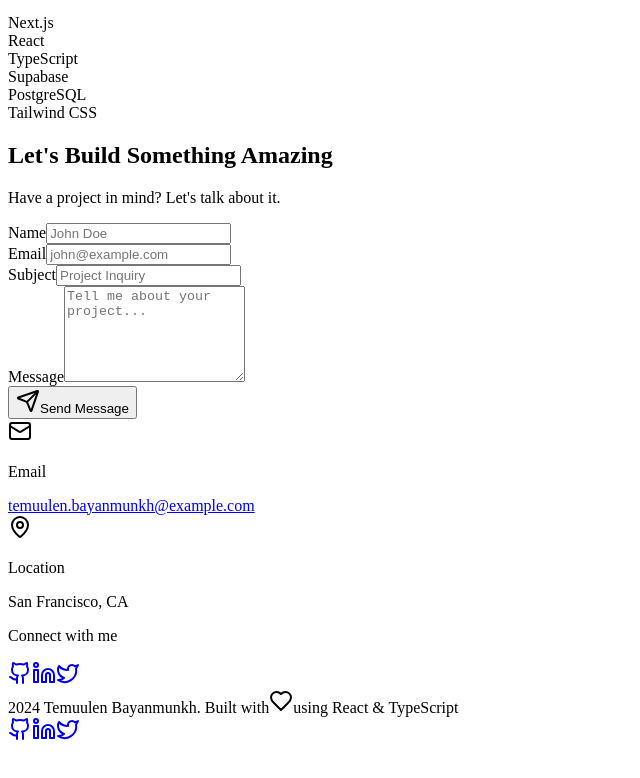
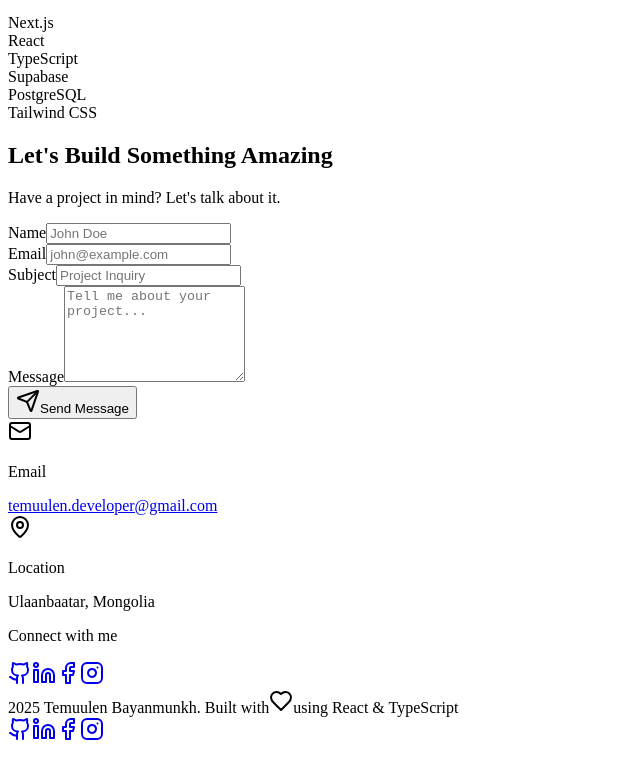
Before and after one commit to TemuulenBM/Portfolio, a React (Vite) app in the folder client/: page / in a window 1280 px wide. Shown: the part 4535-5313 px from the top of the page, without its empty margins (0-640 px from the left). Built offline with nearby package versions, Linux system fonts and the light colour scheme; a web font is replaced by a local one.

Commit message:
Update contact info: change email, location to Ulaanbaatar, replace Twitter with Facebook/Instagram, update year to 2025

```diff
--- a/client/src/components/portfolio/ContactSection.tsx
+++ b/client/src/components/portfolio/ContactSection.tsx
@@ -1,7 +1,7 @@
 import { useState } from "react";
 import { motion } from "framer-motion";
 import { useInView } from "react-intersection-observer";
-import { Send, Mail, MapPin, Github, Linkedin, Twitter, CheckCircle } from "lucide-react";
+import { Send, Mail, MapPin, Github, Linkedin, Facebook, Instagram, CheckCircle } from "lucide-react";
 import { Card } from "@/components/ui/card";
 import { Button } from "@/components/ui/button";
 import { Input } from "@/components/ui/input";
@@ -22,14 +22,15 @@ interface SocialLink {
 }
 
 const contactInfo: ContactInfo[] = [
-  { icon: Mail, label: "Email", value: "temuulen.bayanmunkh@example.com", href: "mailto:temuulen.bayanmunkh@example.com" },
-  { icon: MapPin, label: "Location", value: "San Francisco, CA" },
+  { icon: Mail, label: "Email", value: "temuulen.developer@gmail.com", href: "mailto:temuulen.developer@gmail.com" },
+  { icon: MapPin, label: "Location", value: "Ulaanbaatar, Mongolia" },
 ];
 
 const socialLinks: SocialLink[] = [
   { icon: Github, name: "GitHub", href: "https://github.com" },
   { icon: Linkedin, name: "LinkedIn", href: "https://linkedin.com" },
-  { icon: Twitter, name: "Twitter", href: "https://twitter.com" },
+  { icon: Facebook, name: "Facebook", href: "https://facebook.com" },
+  { icon: Instagram, name: "Instagram", href: "https://instagram.com" },
 ];
 
 export default function ContactSection() {
--- a/client/src/components/portfolio/Footer.tsx
+++ b/client/src/components/portfolio/Footer.tsx
@@ -1,12 +1,13 @@
 import { motion } from "framer-motion";
-import { ArrowUp, Github, Linkedin, Twitter, Heart } from "lucide-react";
+import { ArrowUp, Github, Linkedin, Facebook, Instagram, Heart } from "lucide-react";
 import { Button } from "@/components/ui/button";
 import { useState, useEffect } from "react";
 
 const socialLinks = [
   { icon: Github, name: "GitHub", href: "https://github.com" },
   { icon: Linkedin, name: "LinkedIn", href: "https://linkedin.com" },
-  { icon: Twitter, name: "Twitter", href: "https://twitter.com" },
+  { icon: Facebook, name: "Facebook", href: "https://facebook.com" },
+  { icon: Instagram, name: "Instagram", href: "https://instagram.com" },
 ];
 
 export default function Footer() {
@@ -29,7 +30,7 @@ export default function Footer() {
       <div className="max-w-7xl mx-auto">
         <div className="flex flex-col md:flex-row items-center justify-between gap-6">
           <div className="flex items-center gap-2 text-gray-400">
-            <span>2024 Temuulen Bayanmunkh. Built with</span>
+            <span>2025 Temuulen Bayanmunkh. Built with</span>
             <Heart className="w-4 h-4 text-neon-pink fill-neon-pink" />
             <span>using React & TypeScript</span>
           </div>
```
